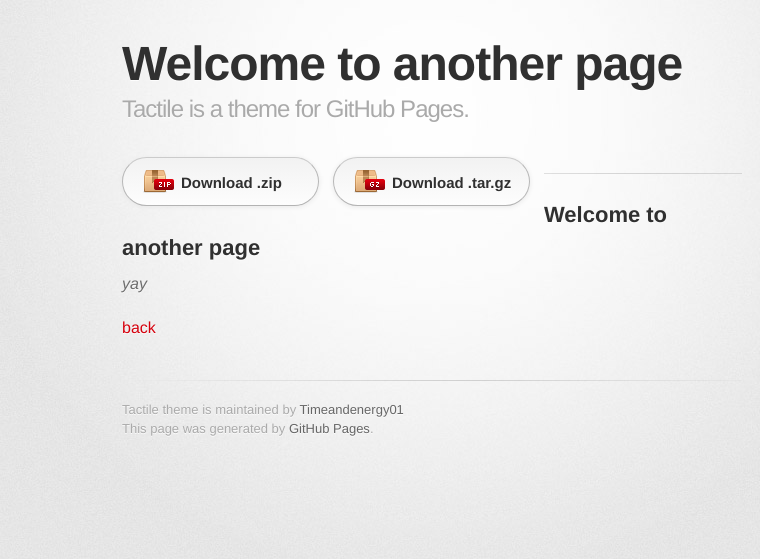
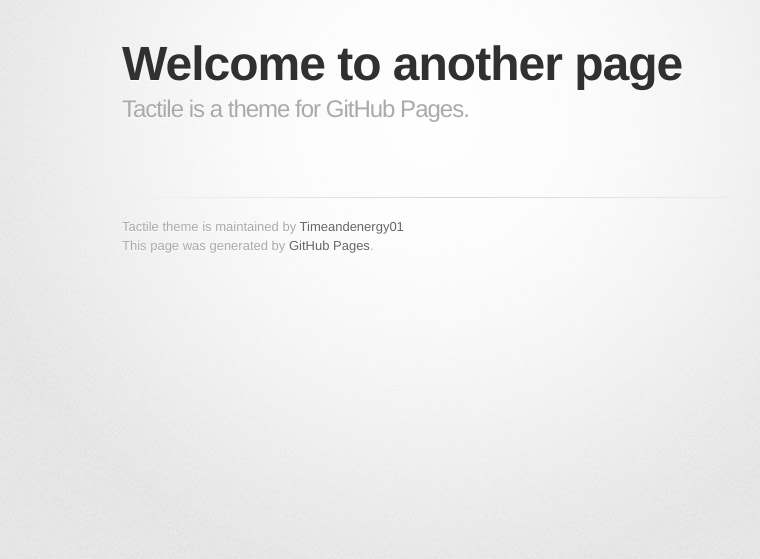
Before and after one commit to Timeandenergy01/intha, a Jekyll site: the page built from another-page.md, in a window 1280 px wide. Shown: the top 559 px of the page, without its empty margins (208-968 px from the left). Built offline with Jekyll 4.4.1, drawn with Linux system fonts in a browser that asks for light colours; some web fonts are replaced; our own code applies the rules of GitHub Pages for plain Markdown files.

Commit message:
Update default.html

```diff
--- a/_layouts/default.html
+++ b/_layouts/default.html
@@ -21,7 +21,7 @@
           <h1>{{ page.title | default: site.title | default: site.github.repository_name }}</h1>
           <h2>{{ page.description | default: site.description | default: site.github.project_tagline }}</h2>
         </header>
-      <!  <section id="downloads" class="clearfix">
+      <!--  <section id="downloads" class="clearfix">
           {% if site.show_downloads %}
           <a href="{{ site.github.zip_url }}" id="download-zip" class="button"><span>Download .zip</span></a>
           <a href="{{ site.github.tar_url }}" id="download-tar-gz" class="button"><span>Download .tar.gz</span></a>
@@ -37,7 +37,7 @@
         <hr>
         <section id="main_content">
           {{ content }}
-        </section>
+        </section> -->
 
         <footer>
         {% if site.github.is_project_page %}
```
